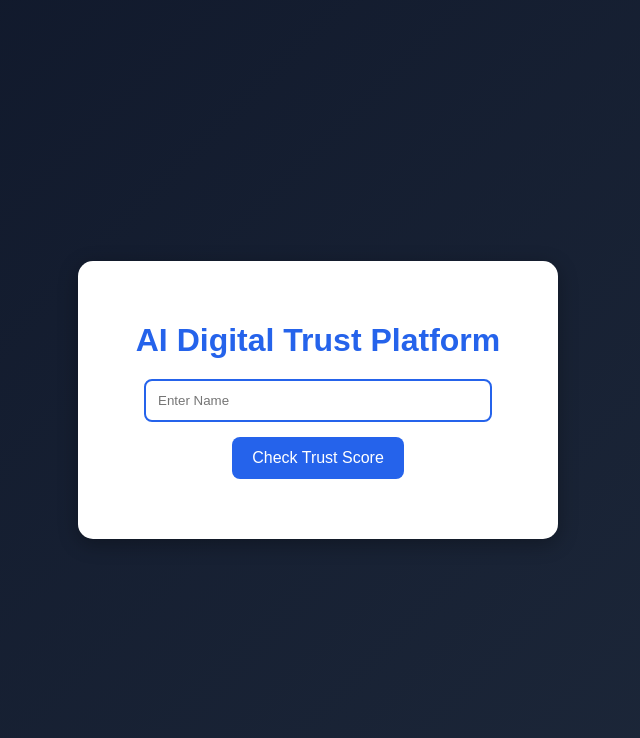
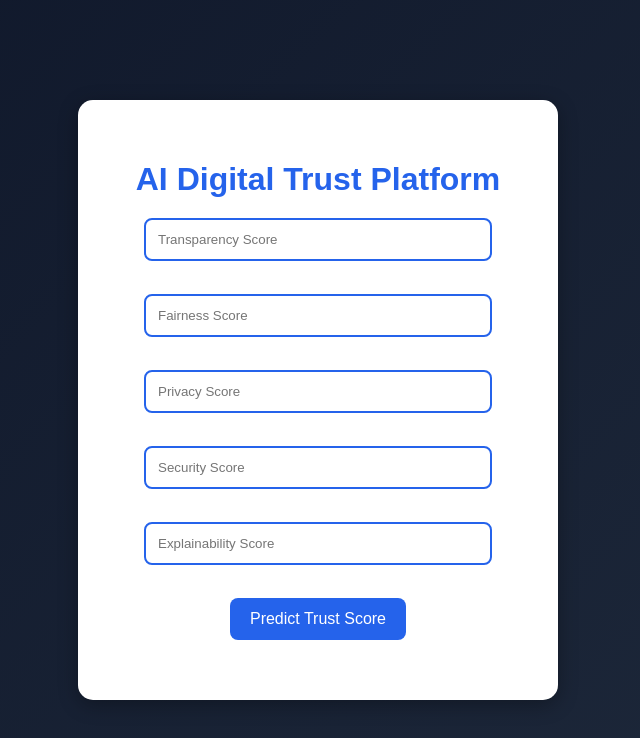
Before and after one commit to Prem1737/AI-Digital-Trust, a plain HTML site: page frontend/index.html in a window 1280 px wide. Shown: the whole page, without its empty margins (322-962 px from the left). Drawn offline with Linux system fonts and the light colour scheme.

Commit message:
Update index.html

```diff
--- a/frontend/index.html
+++ b/frontend/index.html
@@ -4,21 +4,30 @@
     <title>AI Digital Trust Platform</title>
     <link rel="stylesheet" href="style.css">
 </head>
+
 <body>
 
-    <div class="container">
-        <h1>AI Digital Trust Platform</h1>
+<div class="container">
 
-        <input type="text" id="name" placeholder="Enter Name">
+    <h1>AI Digital Trust Platform</h1>
 
-        <button onclick="calculateTrust()">
-            Check Trust Score
-        </button>
+    <input type="number" id="transparency" placeholder="Transparency Score"><br><br>
 
-        <h2 id="result"></h2>
-    </div>
+    <input type="number" id="fairness" placeholder="Fairness Score"><br><br>
 
-    <script src="script.js"></script>
+    <input type="number" id="privacy" placeholder="Privacy Score"><br><br>
+
+    <input type="number" id="security" placeholder="Security Score"><br><br>
+
+    <input type="number" id="explainability" placeholder="Explainability Score"><br><br>
+
+    <button onclick="predict()">Predict Trust Score</button>
+
+    <h2 id="result"></h2>
+
+</div>
+
+<script src="script.js"></script>
 
 </body>
 </html>
```
